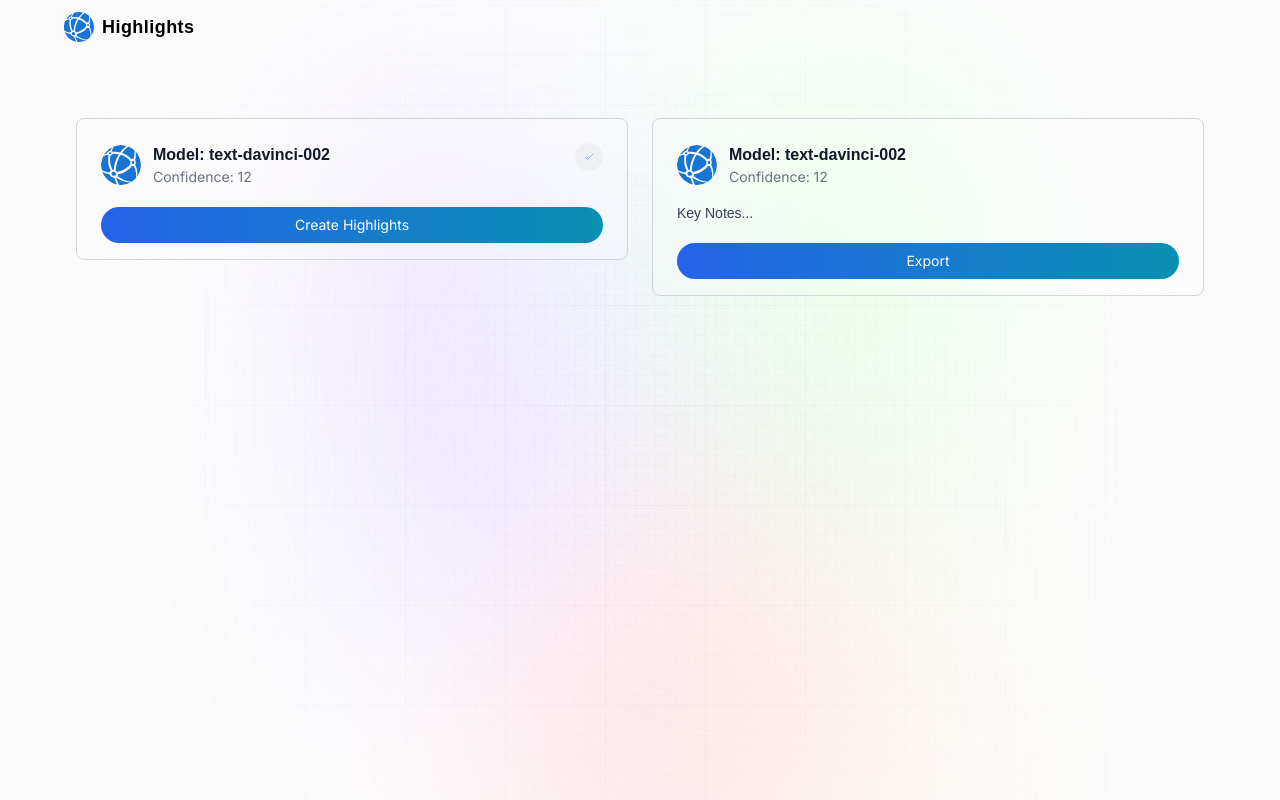
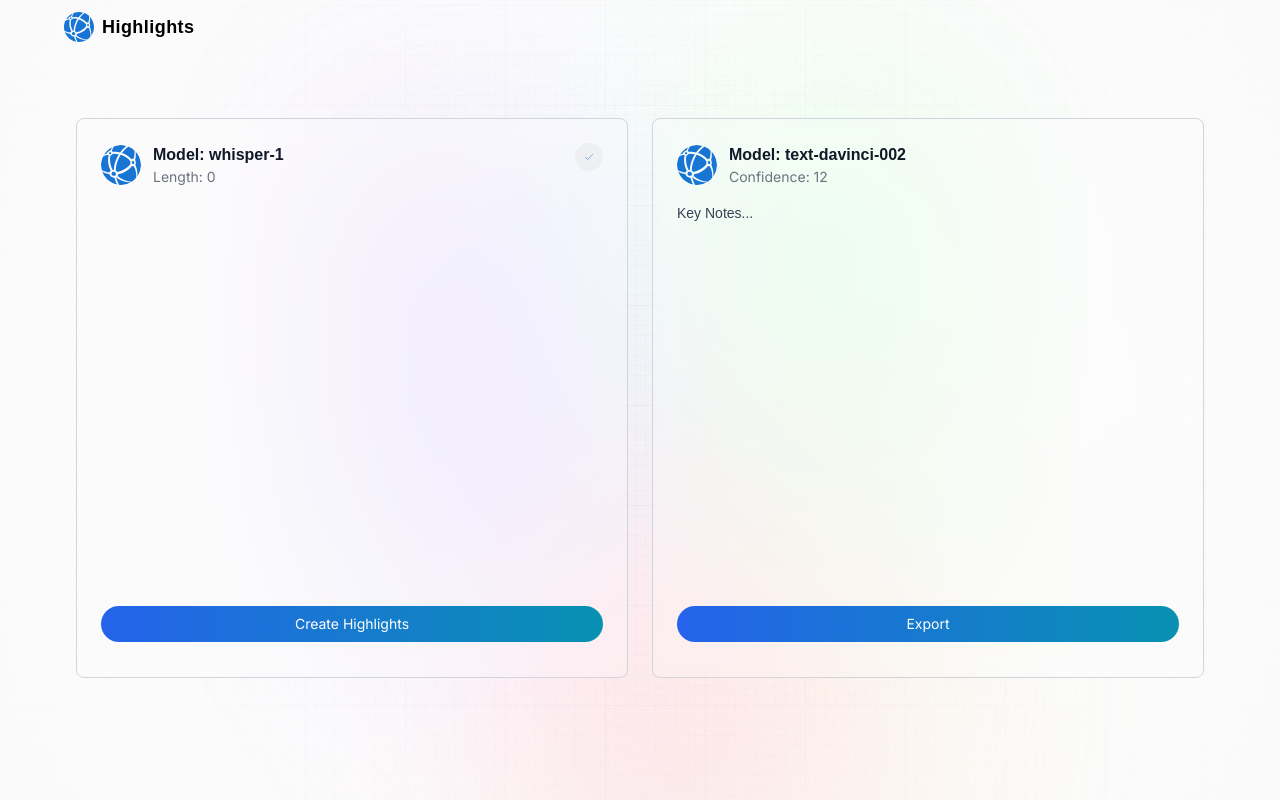
Before and after one commit to ashutosh-s15/highlights, a Next.js app: page /create-highlights in a window 1280 px wide. Built offline with nearby package versions, Linux system fonts and the light colour scheme.

Commit message:
feat: add loading for cta buttons and create highlights page

```diff
--- /dev/null
+++ b/app/create-highlights/loading.jsx
@@ -0,0 +1,17 @@
+import Image from 'next/image';
+
+const Loading = () => {
+  return (
+    <div className="w-full flex-center">
+      <Image
+        src="assets/icons/loader.svg"
+        width={80}
+        height={80}
+        alt="loader"
+        className="object-contain"
+      />
+    </div>
+  );
+};
+
+export default Loading;
--- a/app/create-highlights/page.jsx
+++ b/app/create-highlights/page.jsx
@@ -12,8 +12,10 @@ const text =
 const CreateHighlights = () => {
   const [keyPoints, setKeyPoints] = useState([]);
   const [textOutput] = useAtom(textOutputAtom);
+  const [isExtractingHighlights, setIsExtractingHighlights] = useState(false);
 
   const handleExtract = async () => {
+    setIsExtractingHighlights(true);
     try {
       const response = await fetch('/api/highlights', {
         method: 'POST',
@@ -31,11 +33,19 @@ const CreateHighlights = () => {
     } catch (e) {
       console.log(e);
     }
+    setIsExtractingHighlights(false);
   };
   return (
     <div className="md:flex w-full">
-      <TextOutput text={textOutput} handleExtract={handleExtract} />
-      <HighlightsCard keyPoints={keyPoints} />
+      <TextOutput
+        text={textOutput}
+        handleExtract={handleExtract}
+        isExtractingHighlights={isExtractingHighlights}
+      />
+      <HighlightsCard
+        keyPoints={keyPoints}
+        isExtractingHighlights={isExtractingHighlights}
+      />
     </div>
   );
 };
--- a/components/HighlightsCard.jsx
+++ b/components/HighlightsCard.jsx
@@ -3,7 +3,7 @@
 import { useState } from 'react';
 import Image from 'next/image';
 
-const HighlightsCard = ({ keyPoints }) => {
+const HighlightsCard = ({ keyPoints, isExtractingHighlights }) => {
   const [copied, setCopied] = useState('');
 
   const handleCopy = () => {
@@ -48,13 +48,25 @@ const HighlightsCard = ({ keyPoints }) => {
       </div>
 
       {keyPoints && keyPoints?.length > 0 ? (
-        <ul className="my-4 font-satoshi text-sm text-gray-700">
+        <ul className="h-[75%] overflow-y-auto my-4 font-satoshi text-sm text-gray-700">
           {keyPoints.map((str, index) => (
             <li key={index}>{str}</li>
           ))}
         </ul>
+      ) : isExtractingHighlights ? (
+        <div className="h-[75%] flex-center">
+          <Image
+            src="assets/icons/loader.svg"
+            width={80}
+            height={80}
+            alt="loader"
+            className="object-contain"
+          />
+        </div>
       ) : (
-        <p className="my-4 font-satoshi text-sm text-gray-700">Key Notes...</p>
+        <p className="h-[75%] my-4 font-satoshi text-sm text-gray-700">
+          Key Notes...
+        </p>
       )}
       <button className="mt-5 w-full cta_btn" onClick={() => {}}>
         Export
--- a/components/TextGenerator.jsx
+++ b/components/TextGenerator.jsx
@@ -3,10 +3,12 @@ import { useState } from 'react';
 import { useRouter } from 'next/navigation';
 import { useAtom } from 'jotai';
 import { textOutputAtom } from '@atoms/textOutput';
+import Image from 'next/image';
 
 const TextGenerator = () => {
   const [formData, setFormData] = useState(null);
   const [isButtonDisabled, setIsButtonDisabled] = useState(true);
+  const [isLoading, setIsLoading] = useState(false);
   const [textOutput, setTextOutput] = useAtom(textOutputAtom);
   const router = useRouter();
 
@@ -23,7 +25,8 @@ const TextGenerator = () => {
     setIsButtonDisabled(false);
   };
 
-  const generateText = async () => {
+  const extractText = async () => {
+    setIsLoading(true);
     try {
       const res = await fetch(
         'https://api.openai.com/v1/audio/transcriptions',
@@ -45,6 +48,7 @@ const TextGenerator = () => {
     } catch (e) {
       console.log(e);
     }
+    setIsLoading(false);
   };
 
   return (
@@ -66,10 +70,20 @@ const TextGenerator = () => {
         className={`mt-5 w-full cta_btn ${
           isButtonDisabled ? 'bg-gradient-gray-300' : ''
         }`}
-        onClick={generateText}
+        onClick={extractText}
         disabled={isButtonDisabled}
       >
-        Create
+        {isLoading ? (
+          <Image
+            src="assets/icons/button-loader.svg"
+            width={20}
+            height={20}
+            alt="loader"
+            className="object-contain"
+          />
+        ) : (
+          'Upload'
+        )}
       </button>
     </div>
   );
--- a/components/TextOutput.jsx
+++ b/components/TextOutput.jsx
@@ -3,7 +3,7 @@
 import { useState } from 'react';
 import Image from 'next/image';
 
-const TextOutput = ({ text, handleExtract }) => {
+const TextOutput = ({ text, handleExtract, isExtractingHighlights }) => {
   const [copied, setCopied] = useState('');
 
   const handleCopy = () => {
@@ -26,9 +26,11 @@ const TextOutput = ({ text, handleExtract }) => {
 
           <div className="flex flex-col">
             <h3 className="font-satoshi font-semibold text-gray-900">
-              Model: text-davinci-002
+              Model: whisper-1
             </h3>
-            <p className="font-inter text-sm text-gray-500">Confidence: 12</p>
+            <p className="font-inter text-sm text-gray-500">
+              Length: {text.length}
+            </p>
           </div>
         </div>
 
@@ -46,10 +48,22 @@ const TextOutput = ({ text, handleExtract }) => {
         </div>
       </div>
 
-      <p className="my-4 font-satoshi text-sm text-gray-700">{text}</p>
+      <p className="h-[75%] overflow-y-auto my-4 font-satoshi text-sm text-gray-700">
+        {text}
+      </p>
       {handleExtract && (
         <button className="mt-5 w-full cta_btn" onClick={handleExtract}>
-          Create Highlights
+          {isExtractingHighlights ? (
+            <Image
+              src="assets/icons/button-loader.svg"
+              width={20}
+              height={20}
+              alt="loader"
+              className="object-contain"
+            />
+          ) : (
+            'Create Highlights'
+          )}
         </button>
       )}
     </div>
--- a/styles/globals.css
+++ b/styles/globals.css
@@ -150,12 +150,12 @@
 
 /* TextResult Component */
 .text_result {
-  @apply flex-1 break-inside-avoid rounded-lg border border-gray-300 bg-white/20 bg-clip-padding p-6 pb-4 backdrop-blur-lg backdrop-filter md:w-[360px] w-full h-fit md:m-[12px];
+  @apply flex-1 break-inside-avoid rounded-lg border border-gray-300 bg-white/20 bg-clip-padding p-6 backdrop-blur-lg backdrop-filter md:w-[360px] w-full h-[70vh] md:m-[12px];
 }
 
 /* HighlightsCard Component */
 .highlights_card {
-  @apply flex-1 break-inside-avoid rounded-lg border border-gray-300 bg-white/20 bg-clip-padding p-6 pb-4 backdrop-blur-lg backdrop-filter md:w-[360px] w-full h-fit md:m-[12px];
+  @apply flex-1 break-inside-avoid rounded-lg border border-gray-300 bg-white/20 bg-clip-padding p-6 backdrop-blur-lg backdrop-filter md:w-[360px] w-full h-[70vh] md:m-[12px];
 }
 
 .flex-center {
```
Also changed, not shown: public/assets/icons/button-loader.svg.
